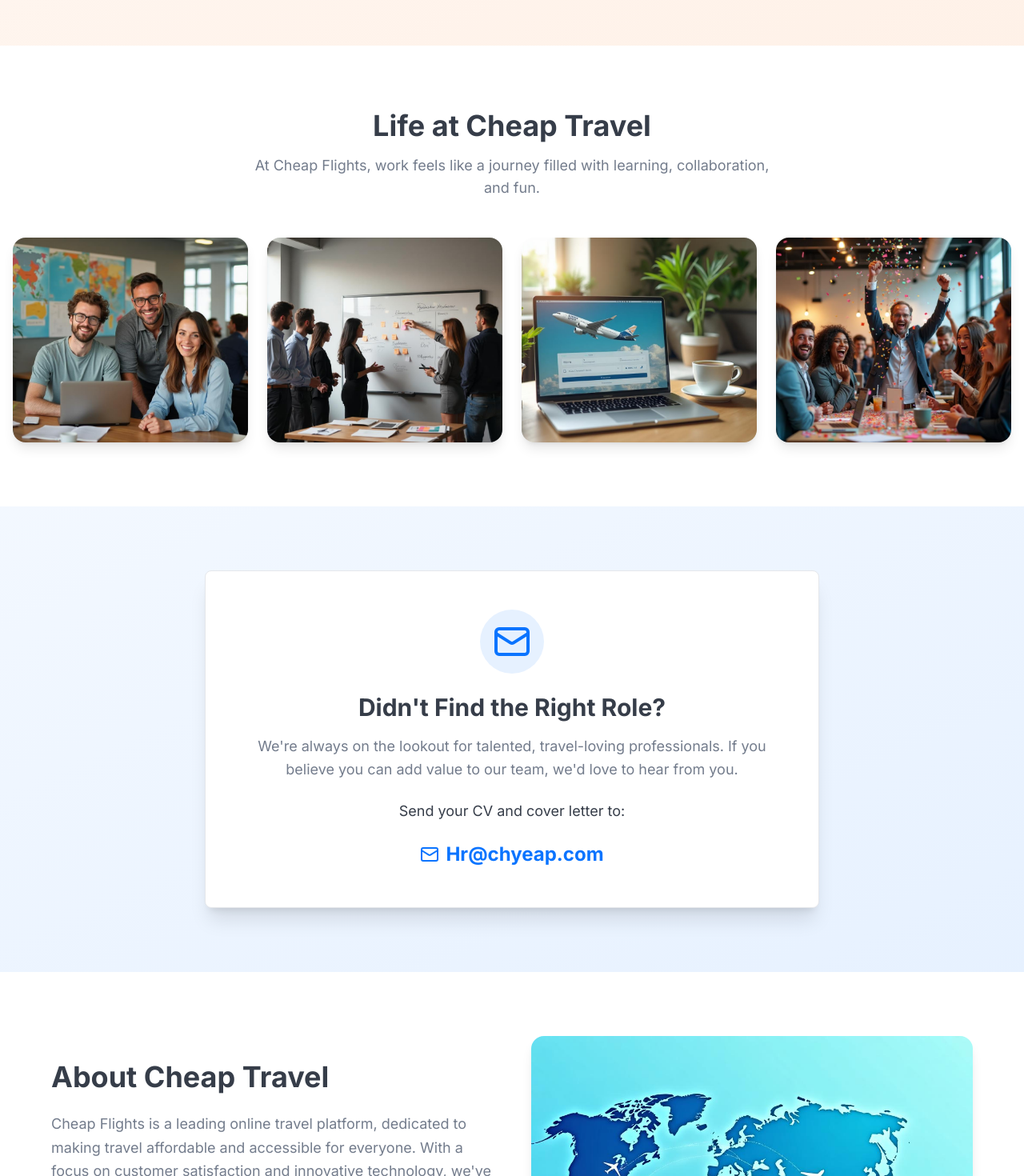
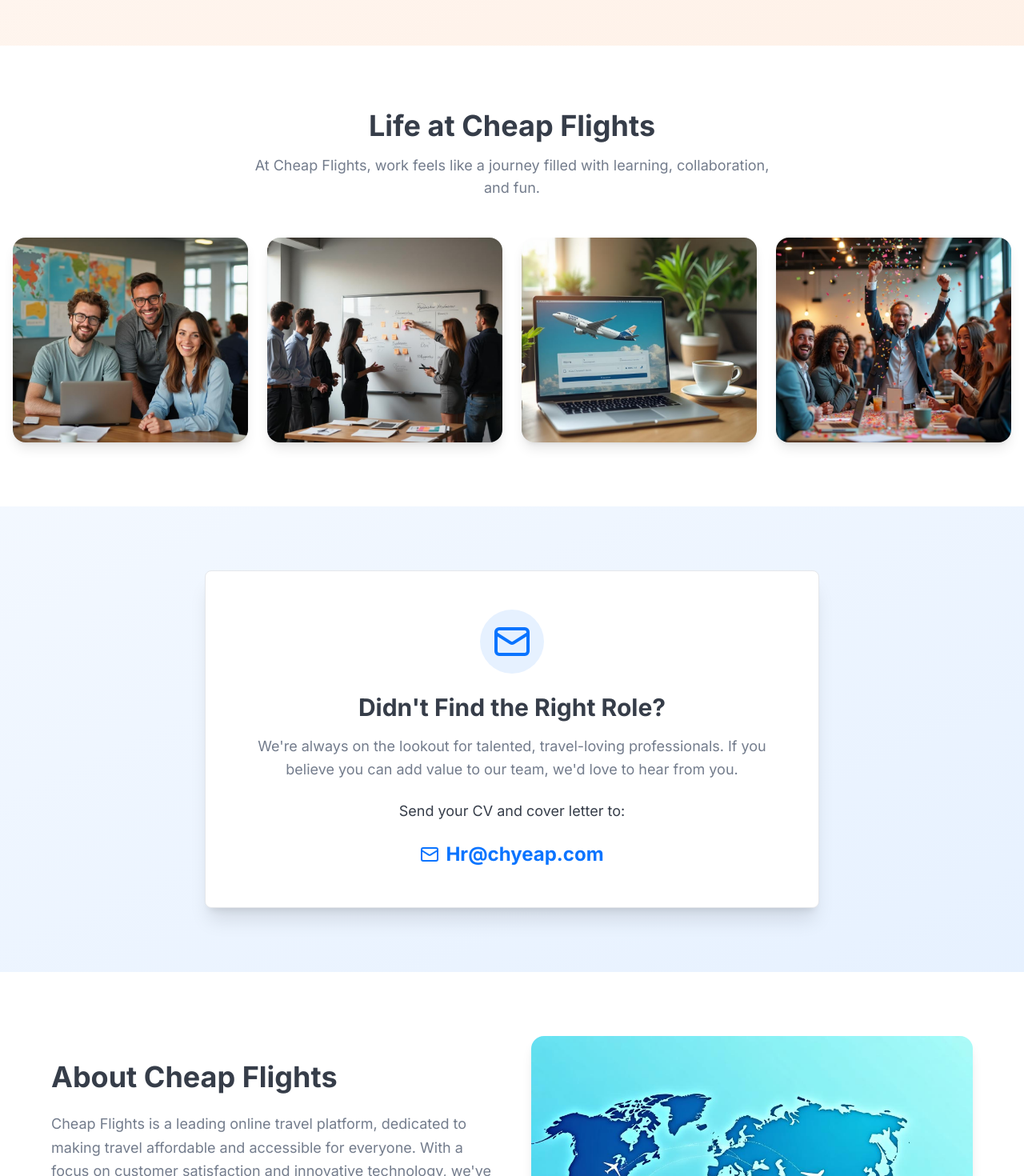
Before and after one commit to ipniacheayp-boop/journeyjet-site, a React (Vite) app: page /careers in a window 1280 px wide. Shown: the part 3920-5390 px from the top of the page at 80% size. Built offline with nearby package versions, Linux system fonts and the light colour scheme; the HTML template or start-up script is replaced by a standard one.

Commit message:
Update Careers.tsx

```diff
--- a/src/pages/Careers.tsx
+++ b/src/pages/Careers.tsx
@@ -232,7 +232,7 @@ const Careers = () => {
       <section className="py-20 bg-background">
         <div className="container mx-auto px-4">
           <div className="text-center mb-12">
-            <h2 className="text-4xl font-bold text-foreground mb-4">Life at Cheap Travel</h2>
+            <h2 className="text-4xl font-bold text-foreground mb-4">Life at Cheap Flights</h2>
             <p className="text-lg text-muted-foreground max-w-2xl mx-auto">
               At Cheap Flights, work feels like a journey filled with learning, collaboration, and fun.
             </p>
@@ -288,7 +288,7 @@ const Careers = () => {
         <div className="container mx-auto px-4">
           <div className="grid md:grid-cols-2 gap-12 items-center max-w-6xl mx-auto">
             <div>
-              <h2 className="text-4xl font-bold text-foreground mb-6">About Cheap Travel</h2>
+              <h2 className="text-4xl font-bold text-foreground mb-6">About Cheap Flights</h2>
               <p className="text-lg text-muted-foreground leading-relaxed mb-6">
                 Cheap Flights is a leading online travel platform, dedicated to making travel
                 affordable and accessible for everyone. With a focus on customer satisfaction and
```
